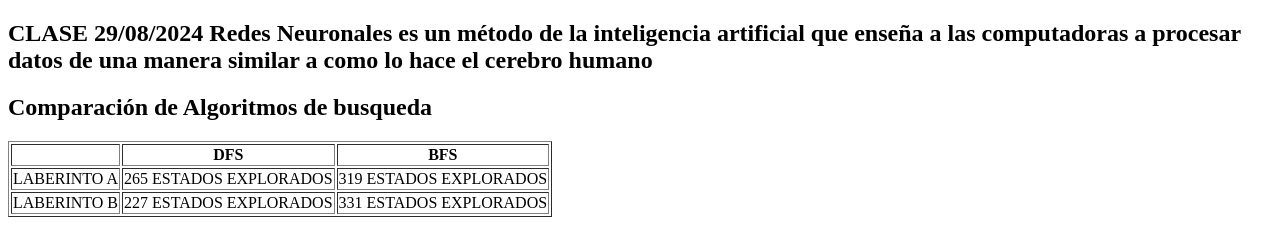
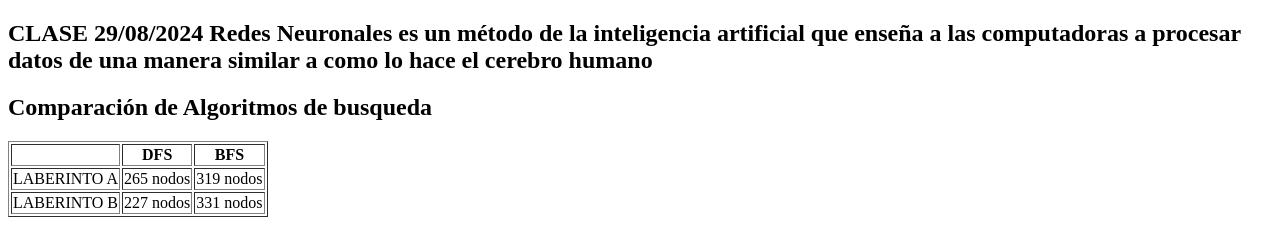
Before and after one commit to anaflorez/Inteligencia-Artificial, a plain HTML site: page index.html in a window 1280 px wide. Shown: the part 923-1148 px from the top of the page. Drawn offline with Linux system fonts and the light colour scheme.

Commit message:
Update index.html

```diff
--- a/index.html
+++ b/index.html
@@ -60,13 +60,13 @@
             </tr>
             <tr>
                 <td>LABERINTO A</td>
-                <td>265 ESTADOS EXPLORADOS</td>
-                <td>319 ESTADOS EXPLORADOS</td>
+                <td>265 nodos</td>
+                <td>319 nodos</td>
             </tr>
             <tr>
                 <td>LABERINTO B</td>
-                <td>227 ESTADOS EXPLORADOS</td>
-                <td>331 ESTADOS EXPLORADOS</td>
+                <td>227 nodos</td>
+                <td>331 nodos</td>
             </tr>
         </table>
     </div>
```
